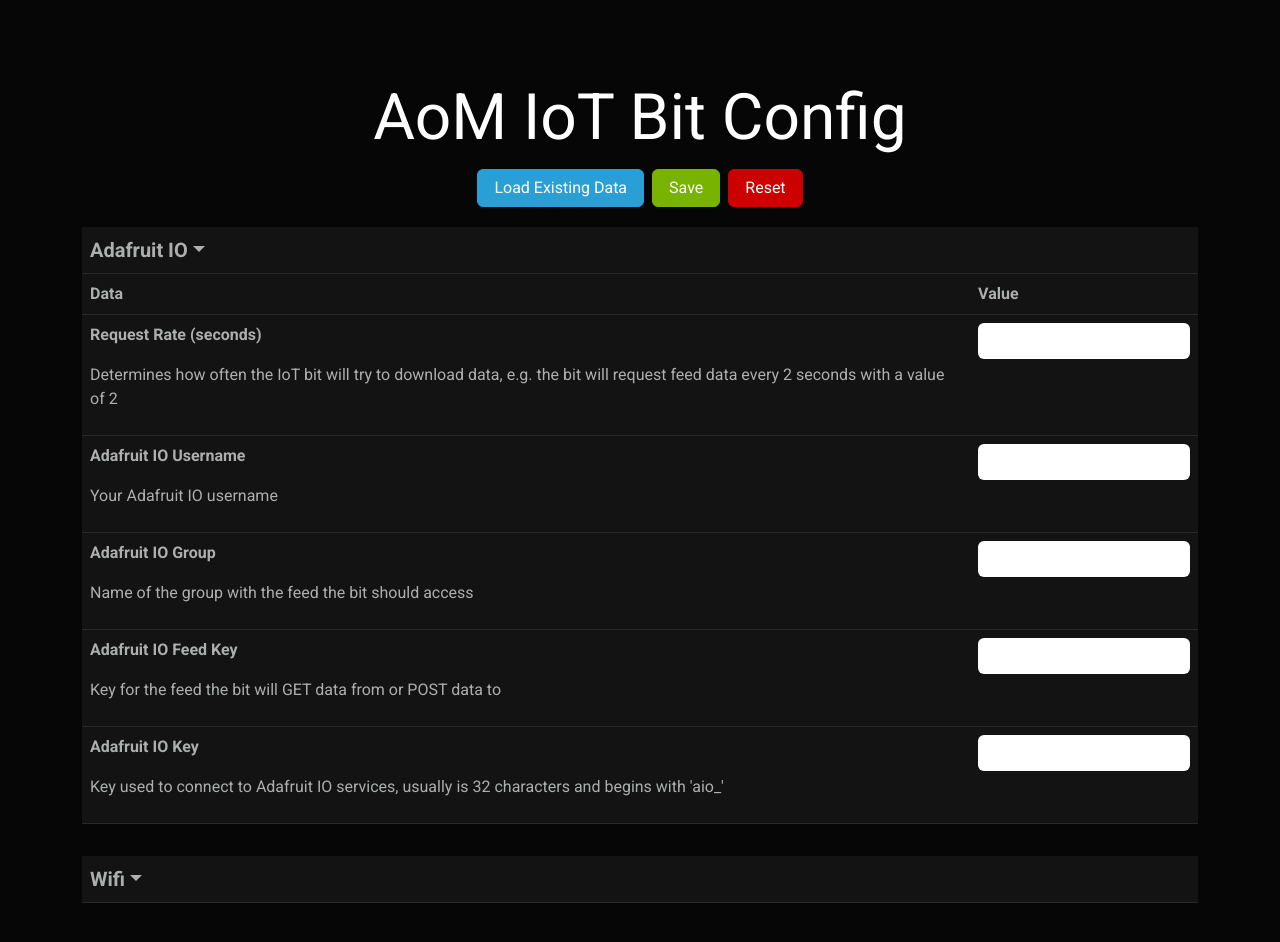
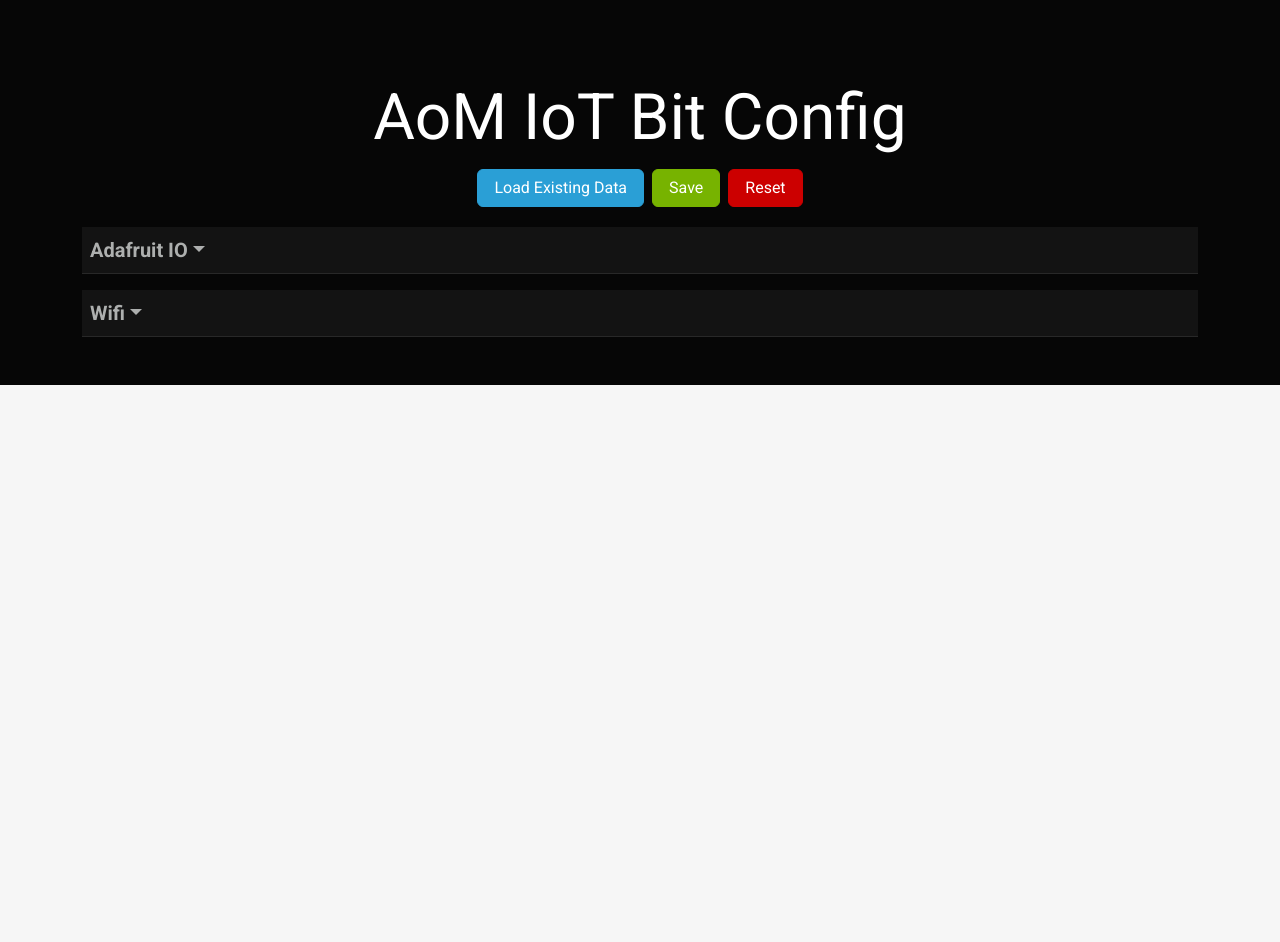
Before and after one commit to The-Art-of-Making/AoM-IoT-Bit-Config, a React (Vite) app: page / in a window 1280 px wide. Shown: the top 942 px of the page. After the commit the page ends 800 px from the top, so only its background shows below. Built offline with nearby package versions, Linux system fonts and the light colour scheme.

Commit message:
adafruit io section default closed

```diff
--- a/src/App.jsx
+++ b/src/App.jsx
@@ -68,7 +68,7 @@
         </div>
       </div>
 
-      <Table title="Adafruit IO" hide={false} body={
+      <Table title="Adafruit IO" hide={true} body={
         <>
           <Input
             label="Request Rate (seconds)"
```
